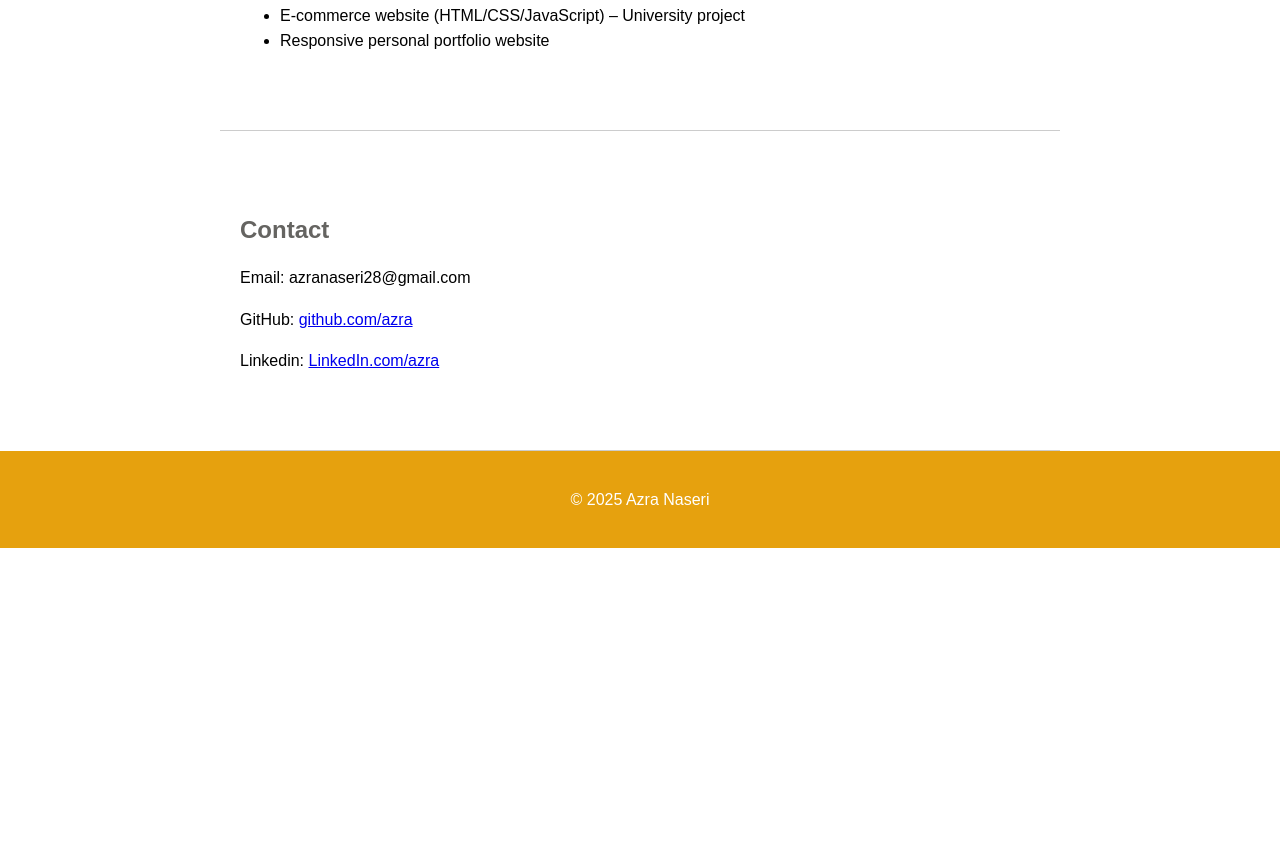
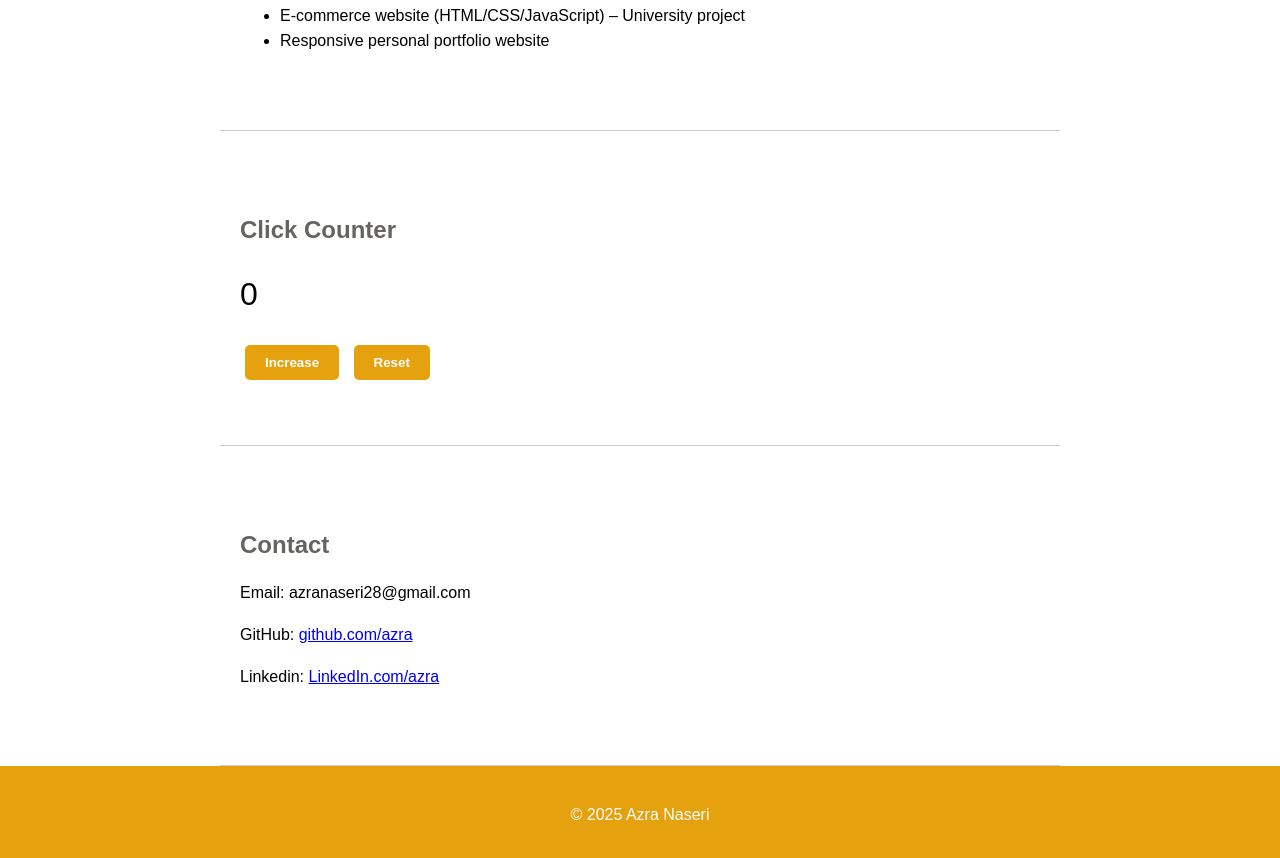
Before and after one commit to AzraNaseri/Personal.Website, a plain HTML site: page index.html in a window 1280 px wide. Shown: the part 918-1776 px from the top of the page. Before the commit the page ends 1466 px from the top, so only its background shows below. Drawn offline with Linux system fonts and the light colour scheme.

Commit message:
counter button added

```diff
--- a/index.html
+++ b/index.html
@@ -43,6 +43,12 @@
 				<li>Responsive personal portfolio website</li>
 			</ul>
 		</section>
+		<section id="counter">
+			<h2>Click Counter</h2>
+			<p id="count">0</p>
+			<button id="increment">Increase</button>
+			<button id="reset">Reset</button>
+		</section>
 
 		<section id="contact">
 			<h2>Contact</h2>
@@ -53,12 +59,15 @@
 			</p>
 			<p>
 				Linkedin:
-				<a href="https://www.linkedin.com/in/azra-naseri/" target="_blank">LinkedIn.com/azra</a>
+				<a href="https://www.linkedin.com/in/azra-naseri/" target="_blank"
+					>LinkedIn.com/azra</a
+				>
 			</p>
 		</section>
 
 		<footer>
 			<p>© 2025 Azra Naseri</p>
 		</footer>
+		<script src="script.js"></script>
 	</body>
 </html>
--- /dev/null
+++ b/script.js
@@ -0,0 +1,14 @@
+let count = 0;
+const countDisplay = document.querySelector("#count");
+const incrementBtn = document.querySelector("#increment");
+const resetBtn = document.querySelector("#reset");
+
+incrementBtn.addEventListener("click", () => {
+	count++;
+	countDisplay.innerText = count;
+});
+
+resetBtn.addEventListener("click", () => {
+	count = 0;
+	countDisplay.innerText = count;
+});
--- a/style.css
+++ b/style.css
@@ -49,3 +49,18 @@ footer {
 section:not(:last-child) {
 	border-bottom: 1px solid #ccc;
 }
+#counter p {
+	font-size: 2em;
+	margin: 20px 0;
+}
+
+#counter button {
+	margin: 5px;
+	padding: 10px 20px;
+	font-weight: bold;
+	background-color: #e6a10e;
+	color: white;
+	border: none;
+	cursor: pointer;
+	border-radius: 5px;
+}
```
